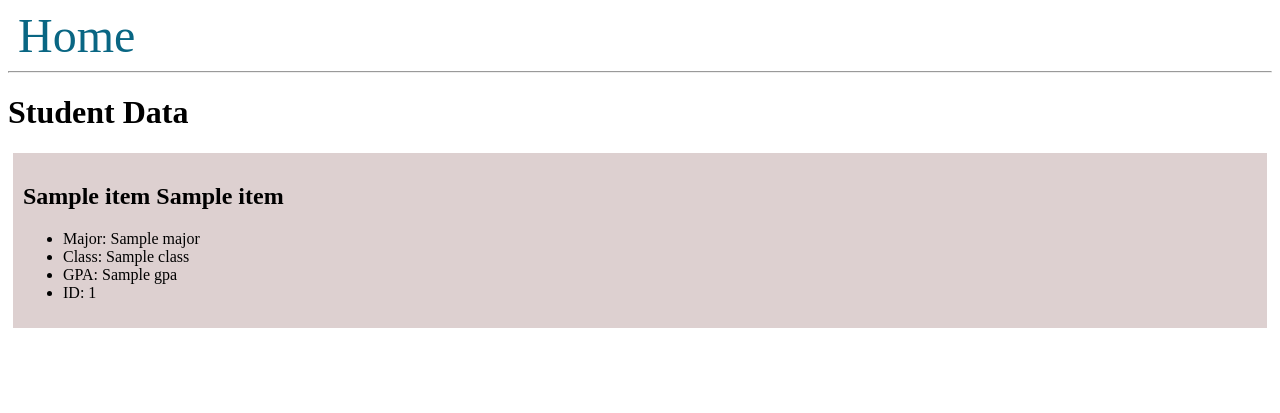
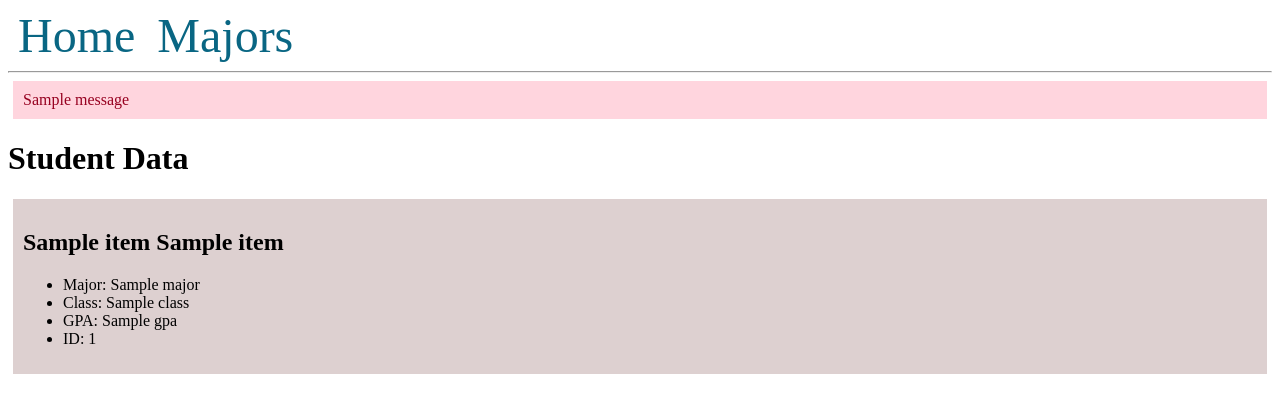
Before and after one commit to BananaMan102911/MSA-2023-Think-like-a-programmer-class, a Flask app: page / in a window 1280 px wide. Shown: the top 413 px of the page. Run offline with Flask 3, Linux system fonts and the light colour scheme; one stand-in notice (Sample message) is shown; a database or web service that is not in the repository returns one stand-in record (values such as "Sample title"); data that the repository does not hold is empty.

Commit message:
Update base.html

```diff
--- a/demos/student-web-app/templates/base.html
+++ b/demos/student-web-app/templates/base.html
@@ -29,9 +29,13 @@
     <body>
         <nav>
             <a href ="{{url_for('index')}}"> Home </a>
+            <a href = "{{url_for('majors')}}"> Majors </a>
         </nav>
         <hr>
         <div class = "content">
+            {% for message in get_flashed_messages() %}
+                <div class="alert"> {{message}} </div>
+            {% endfor %}
 
             {% block content %} {% endblock %}
         </div>
```
